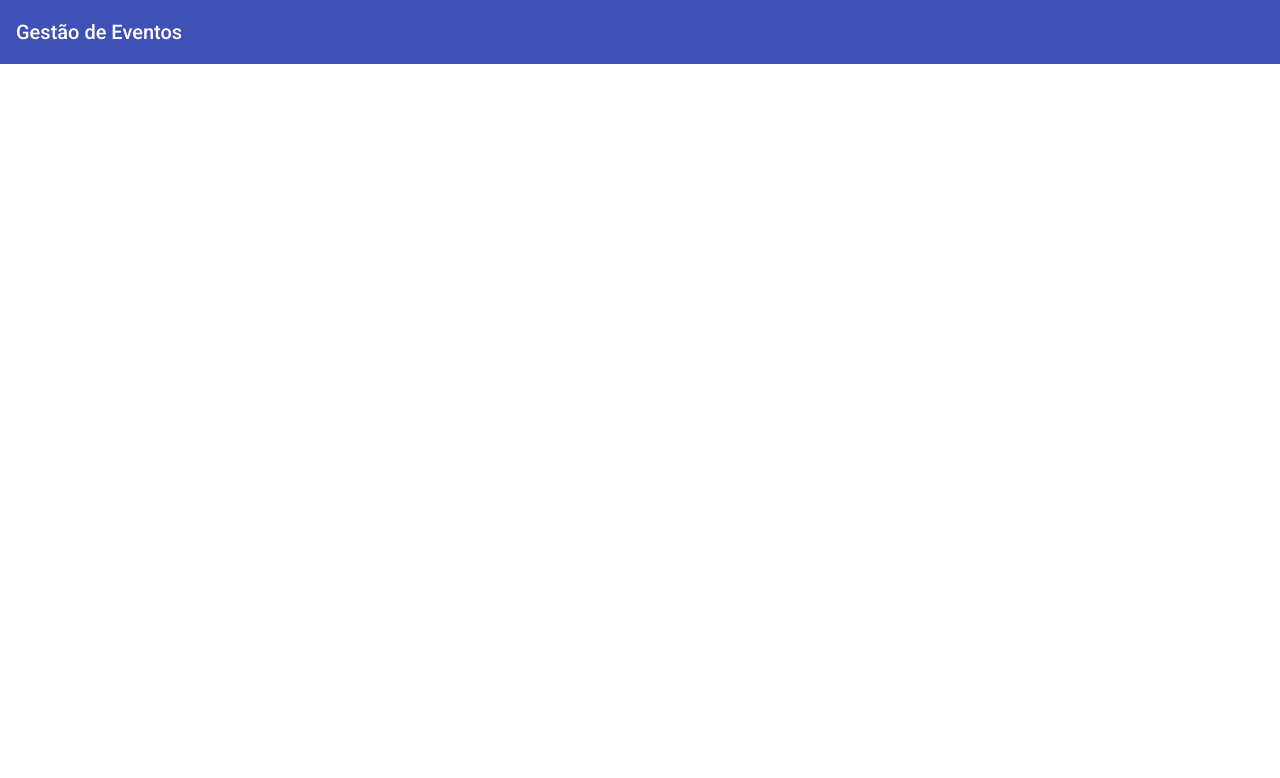
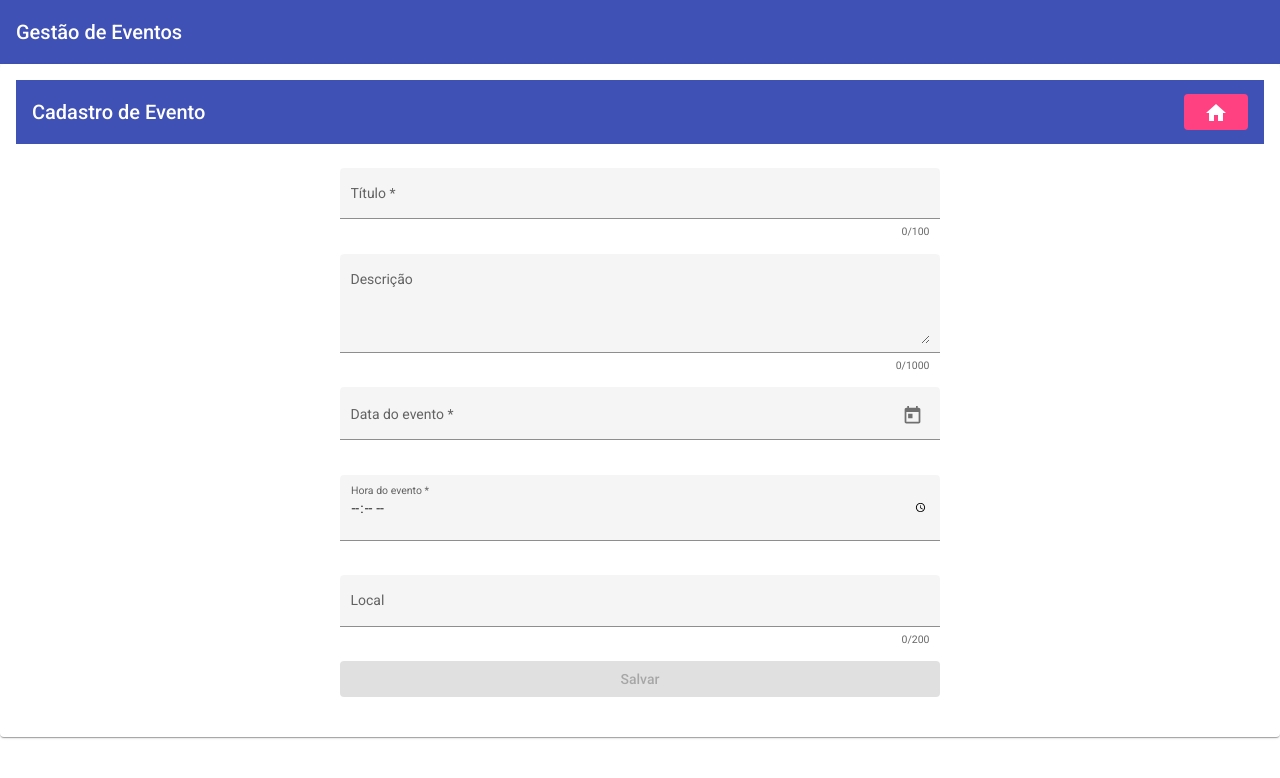
Before and after one commit to Elderlan/gestao.eventos.frontend, an Angular app: page /new in a window 1280 px wide. Before the commit this address led to /. Shown: the top 778 px of the page. Built offline with nearby package versions, Linux system fonts and the light colour scheme.

Commit message:
feat(spa): adicionado component cadastrar-evento.

```diff
--- a/src/app/app-routing.module.ts
+++ b/src/app/app-routing.module.ts
@@ -1,9 +1,11 @@
 import { NgModule } from '@angular/core';
 import { RouterModule, Routes } from '@angular/router';
 import { ListarEventoComponent } from './pages/listar-evento/listar-evento.component';
+import { CadastrarEventoComponent } from './pages/cadastrar-evento/cadastrar-evento.component';
 
 const routes: Routes = [
   { path: '', component: ListarEventoComponent },
+  { path: 'new', component: CadastrarEventoComponent }
 ];
 
 @NgModule({
--- /dev/null
+++ b/src/app/models/cadastrar-evento.ts
@@ -0,0 +1,6 @@
+export interface CadastrarEvento {
+  titulo: string;
+  descricao: string;
+  dataHora: string;
+  local: string;
+}
--- /dev/null
+++ b/src/app/pages/cadastrar-evento/cadastrar-evento.component.html
@@ -0,0 +1,57 @@
+<mat-card>
+<mat-toolbar color="primary">
+  <span>Cadastro de Evento</span>
+  <span class="example-spacer"></span>
+    <button mat-flat-button color="accent" (click)="voltar()">
+    <mat-icon>home</mat-icon>
+  </button>
+</mat-toolbar>
+  <div class="spinner-centro" *ngIf="showSpinner">
+   <mat-spinner></mat-spinner>
+  </div>
+<form [formGroup]="formularioEvento" (ngSubmit)="onSubmit()" class="form-container">
+  <mat-form-field appearance="fill">
+    <mat-label>Título</mat-label>
+    <input matInput formControlName="titulo" maxlength="100" required />
+    <mat-hint align="end">{{ formularioEvento.get('titulo')?.value?.length || 0 }}/100</mat-hint>
+    <mat-error *ngIf="formularioEvento.get('titulo')?.hasError('required')">
+      O título é obrigatório.
+    </mat-error>
+  </mat-form-field>
+
+  <mat-form-field appearance="fill">
+    <mat-label>Descrição</mat-label>
+    <textarea matInput formControlName="descricao" maxlength="1000" rows="4"></textarea>
+    <mat-hint align="end">{{ formularioEvento.get('descricao')?.value?.length || 0 }}/1000</mat-hint>
+  </mat-form-field>
+
+  <mat-form-field appearance="fill">
+    <mat-label>Data do evento</mat-label>
+    <input matInput [matDatepicker]="seletorData" formControlName="data" required />
+    <mat-datepicker-toggle matSuffix [for]="seletorData"></mat-datepicker-toggle>
+    <mat-datepicker #seletorData></mat-datepicker>
+    <mat-error *ngIf="formularioEvento.get('data')?.hasError('required')">
+      A data é obrigatória.
+    </mat-error>
+  </mat-form-field>
+
+  <mat-form-field appearance="fill">
+    <mat-label>Hora do evento</mat-label>
+    <input matInput type="time" formControlName="hora" required />
+    <mat-error *ngIf="formularioEvento.get('hora')?.hasError('required')">
+      A hora é obrigatória.
+    </mat-error>
+  </mat-form-field>
+
+  <mat-form-field appearance="fill">
+    <mat-label>Local</mat-label>
+    <input matInput formControlName="local" maxlength="200" />
+    <mat-hint align="end">{{ formularioEvento.get('local')?.value?.length || 0 }}/200</mat-hint>
+  </mat-form-field>
+
+  <button mat-raised-button color="primary" type="submit" [disabled]="formularioEvento.invalid">
+    Salvar
+  </button>
+</form>
+
+</mat-card>
--- /dev/null
+++ b/src/app/pages/cadastrar-evento/cadastrar-evento.component.scss
@@ -0,0 +1,39 @@
+.form-container {
+  display: flex;
+  flex-direction: column;
+  gap: 16px;
+  max-width: 600px;
+  margin: 0 auto;
+  padding: 24px;
+}
+
+.campo-formulario {
+  width: 100%;
+}
+
+.campo-completo {
+  width: 100%;
+}
+
+.botoes {
+  display: flex;
+  justify-content: flex-end;
+}
+
+.example-spacer {
+  flex: 1 1 auto;
+}
+
+.spinner-centro{
+  position: fixed;
+  top: 0;
+  left: 0;
+  width: 100vw;
+  height: 100vh;
+
+  display: flex;
+  justify-content: center;
+  align-items: center;
+  background-color: rgba(0, 0, 0, 0.5);
+  z-index: 1000;
+}
--- /dev/null
+++ b/src/app/pages/cadastrar-evento/cadastrar-evento.component.ts
@@ -0,0 +1,91 @@
+import { Component, OnInit } from '@angular/core';
+import { FormBuilder, FormGroup, Validators } from '@angular/forms';
+import { MatSnackBar } from '@angular/material/snack-bar';
+import { Router } from '@angular/router';
+import { CadastrarEvento } from 'src/app/models/cadastrar-evento';
+import { Evento } from 'src/app/models/evento';
+import { EventosService } from 'src/app/services/eventos.service';
+
+@Component({
+  selector: 'app-cadastrar-evento',
+  templateUrl: './cadastrar-evento.component.html',
+  styleUrls: ['./cadastrar-evento.component.scss']
+})
+export class CadastrarEventoComponent implements OnInit {
+
+  showSpinner: boolean = false;
+  formularioEvento: FormGroup;
+
+  constructor(
+    private router: Router,
+    private formBuilder: FormBuilder,
+    private eventosService: EventosService,
+    private snackBar: MatSnackBar
+  ) {
+      this.formularioEvento = this.formBuilder.group({
+      titulo: ['', [Validators.required, Validators.maxLength(100)]],
+      descricao: ['', [Validators.maxLength(1000)]],
+      data: [null, Validators.required],
+      hora: [null, Validators.required],
+      local: ['', [Validators.maxLength(200)]]
+    });
+  }
+
+  ngOnInit(): void {
+  }
+
+  voltar() {
+  this.router.navigate(['']);
+}
+
+  onSubmit(): void {
+    if (this.formularioEvento.valid) {
+      const valoresFormulario = this.formularioEvento.value;
+
+      const dataHoraEvento = new Date(valoresFormulario.data);
+      const [hora, minutos] = valoresFormulario.hora.split(':');
+      dataHoraEvento.setHours(+hora, +minutos);
+
+      const evento: CadastrarEvento = {
+          titulo: valoresFormulario.titulo,
+          descricao: valoresFormulario.descricao,
+          dataHora: dataHoraEvento.toISOString(),
+          local: valoresFormulario.local
+      };
+
+      this.enviarDados(evento);
+    }
+  }
+
+  enviarDados(evento: CadastrarEvento) {
+      this.showSpinner = true;
+      this.eventosService.cadastrarEvento(evento).subscribe({
+      next: (res: Evento) => {
+        this.disparaMensagem("Evento cadastrado com sucesso.");
+        this.showSpinner = false;
+      },
+      error: (err) => {
+        this.showSpinner = false;
+
+        const erros = err?.error?.errors;
+        let mensagem = 'Erro ao processar a requisição.';
+
+        if (erros && typeof erros === 'object') {
+          const primeiraChave = Object.keys(erros)[0];
+          mensagem = erros[primeiraChave];
+        }
+
+      this.disparaMensagem(mensagem);
+  }
+    });
+  }
+
+  disparaMensagem(mensagem: string): void {
+      this.snackBar.open(mensagem, 'Ok', {
+      duration: 6000,
+      horizontalPosition: 'right',
+      verticalPosition: 'top'
+  });
+}
+
+}
--- a/src/app/pages/listar-evento/listar-evento.component.html
+++ b/src/app/pages/listar-evento/listar-evento.component.html
@@ -1,7 +1,15 @@
 <mat-card>
 <mat-toolbar color="primary">
   <span>Lista de Eventos</span>
+  <span class="example-spacer"></span>
+  <button mat-flat-button color="accent" (click)="cadastrarEvento()">
+    Cadastrar Novo Evento
+  </button>
 </mat-toolbar>
+
+  <div class="spinner-centro" *ngIf="showSpinner">
+   <mat-spinner></mat-spinner>
+  </div>
 
 <table mat-table [dataSource]="eventos" class="mat-elevation-z8">
 
@@ -31,7 +39,7 @@
         <button mat-icon-button color="primary" matTooltip="Editar" (click)="editarEvento(element)">
           <mat-icon>edit</mat-icon>
         </button>
-        <button mat-icon-button color="secundary" matTooltip="Detalhar" (click)="detalharEvento(element)">
+        <button mat-icon-button matTooltip="Detalhar" (click)="detalharEvento(element)">
           <mat-icon>visibility</mat-icon>
         </button>
       </td>
--- a/src/app/pages/listar-evento/listar-evento.component.scss
+++ b/src/app/pages/listar-evento/listar-evento.component.scss
@@ -1,3 +1,21 @@
 table {
   width: 100%;
 }
+
+.example-spacer {
+  flex: 1 1 auto;
+}
+
+.spinner-centro{
+  position: fixed;
+  top: 0;
+  left: 0;
+  width: 100vw;
+  height: 100vh;
+
+  display: flex;
+  justify-content: center;
+  align-items: center;
+  background-color: rgba(0, 0, 0, 0.5);
+  z-index: 1000;
+}
--- a/src/app/pages/listar-evento/listar-evento.component.ts
+++ b/src/app/pages/listar-evento/listar-evento.component.ts
@@ -3,6 +3,8 @@ import { EventosService } from 'src/app/services/eventos.service';
 import { Evento } from '../../models/evento';
 import { PaginacaoEvento } from '../../models/paginacao-evento';
 import { PageEvent } from '@angular/material/paginator';
+import { Router } from '@angular/router';
+import { MatSnackBar } from '@angular/material/snack-bar';
 
 @Component({
   selector: 'app-listar-evento',
@@ -10,6 +12,7 @@ import { PageEvent } from '@angular/material/paginator';
   styleUrls: ['./listar-evento.component.scss']
 })
 export class ListarEventoComponent implements OnInit {
+   showSpinner: boolean = false;
   displayedColumns: string[] = ['titulo', 'descricao', 'dataHora', 'local', 'acoes'];
 
   eventos: Evento[] = [];
@@ -17,22 +20,30 @@ export class ListarEventoComponent implements OnInit {
   pageSize: number = 10;
   pageIndex: number = 0;
 
-  constructor(private eventosService: EventosService) { }
+  constructor(
+    private eventosService: EventosService,
+    private router: Router,
+    private snackBar: MatSnackBar
+  ) { }
 
   ngOnInit(): void {
       this.obterEventosPaginados(this.pageIndex, this.pageSize, )
   }
 
   obterEventosPaginados(pagina: number, tamanho: number) {
+    this.showSpinner = true;
         this.eventosService.getEventos(pagina, tamanho).subscribe({
       next: (res: PaginacaoEvento) => {
         this.eventos = res.content;
         this.totalElements = res.totalElements;
         this.pageSize = res.pageable.pageSize;
         this.pageIndex = res.pageable.pageNumber;
+        this.showSpinner = false;
       },
       error: (err) => {
-        console.error('Erro ao carregar eventos:', err);
+        this.showSpinner = false;
+        this.disparaMensagem('Erro ao carregar eventos!');
+
       }
     });
   }
@@ -43,6 +54,10 @@ export class ListarEventoComponent implements OnInit {
   this.obterEventosPaginados(this.pageIndex, this.pageSize);
 }
 
+cadastrarEvento() {
+  this.router.navigate(['new']);
+}
+
 detalharEvento(evento: Evento) {
 console.log("Chamou o detalhar evento: " + evento.id);
 }
@@ -50,4 +65,13 @@ editarEvento(evento: Evento) {
 console.log("Chamou o editar evento: " + evento.id);
 }
 
+  disparaMensagem(mensagem: string): void {
+      this.snackBar.open(mensagem, 'Ok', {
+      duration: 6000,
+      horizontalPosition: 'right',
+      verticalPosition: 'top'
+  });
 }
+
+
+}
--- a/src/app/services/eventos.service.ts
+++ b/src/app/services/eventos.service.ts
@@ -3,6 +3,8 @@ import { HttpClient, HttpParams } from '@angular/common/http';
 import { PaginacaoEvento } from '../models/paginacao-evento';
 import { environment } from '../../environments/environment';
 import { Observable } from 'rxjs';
+import { Evento } from '../models/evento';
+import { CadastrarEvento } from '../models/cadastrar-evento';
 
 @Injectable({
   providedIn: 'root'
@@ -10,6 +12,7 @@ import { Observable } from 'rxjs';
 export class EventosService {
 
   private readonly API_EVENTOS = `${environment.apiUrl}/api/evento/listar`;
+  private readonly API_CADASTRAR = `${environment.apiUrl}/api/evento/cadastrar`;
 
   constructor(private http: HttpClient) { }
 
@@ -21,5 +24,10 @@ export class EventosService {
     return this.http.get<PaginacaoEvento>(this.API_EVENTOS, options);
   }
 
+    cadastrarEvento(record: CadastrarEvento): Observable<Evento> {
+    return this.http.post<Evento>(this.API_CADASTRAR, record);
+  }
+
+
 
 }
```
Also changed, not shown: src/app/app.module.ts (+19 -2 lines), 1 other file (tests, documents, lock files or other folders).
